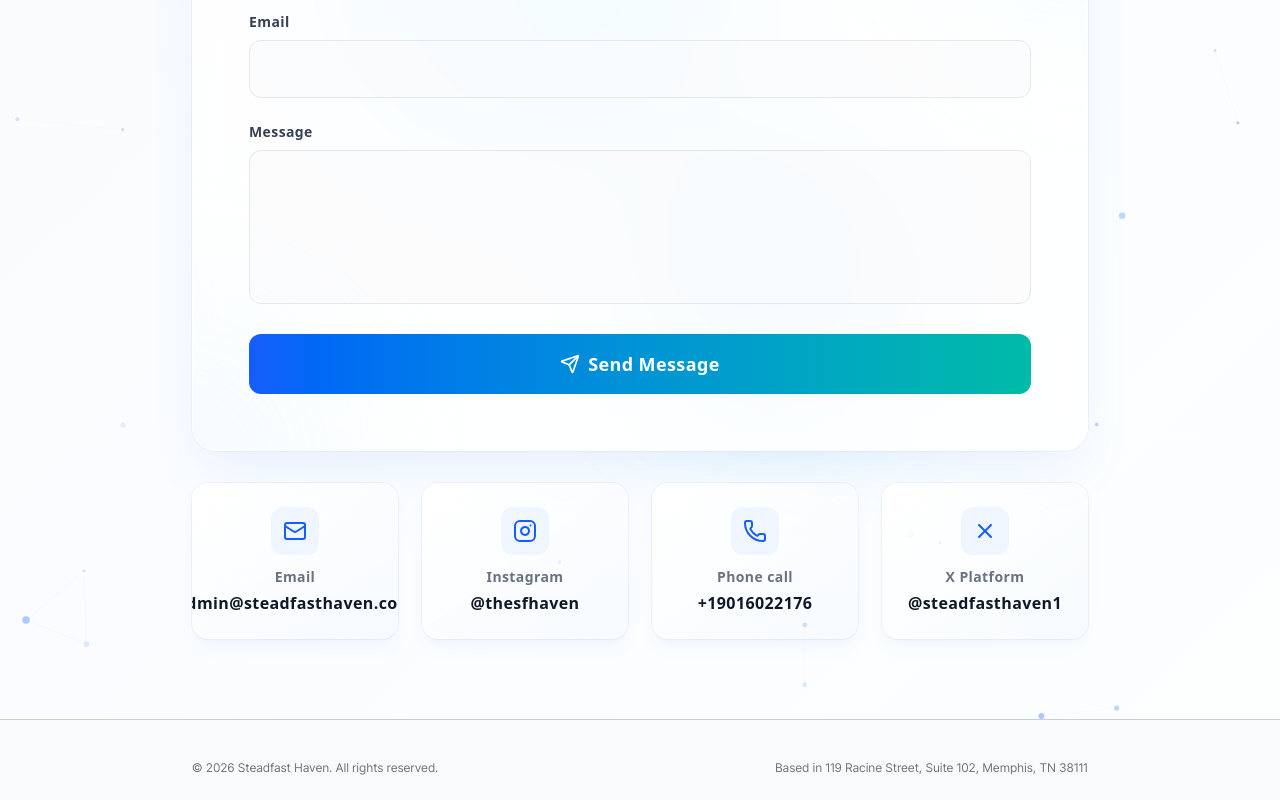
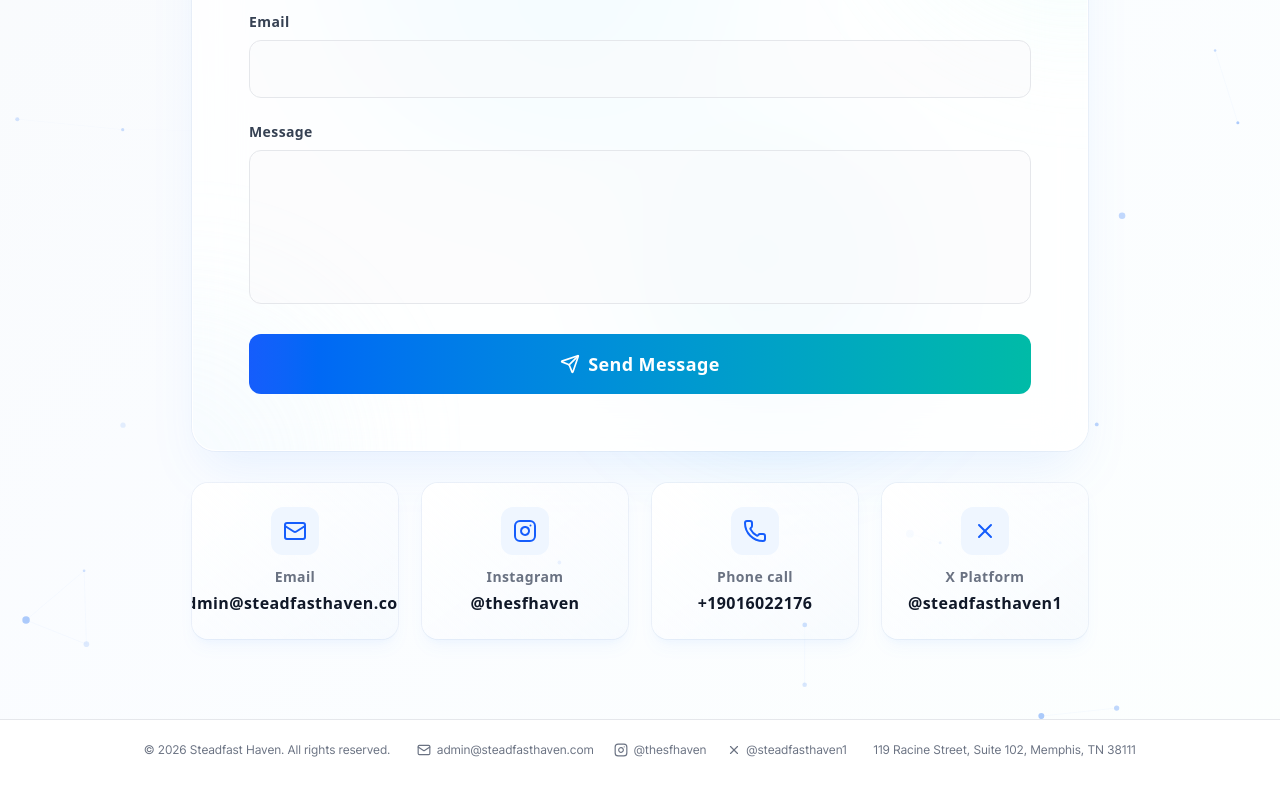
Before and after one commit to Achraftraf/Tranquil-stronghold, a Next.js app: page /contact in a window 1280 px wide. Shown: the part 582-1382 px from the top of the page. Built offline with nearby package versions, Linux system fonts and the light colour scheme.

Commit message:
feat: UI improvement

```diff
--- a/components/contact-link-item.tsx
+++ b/components/contact-link-item.tsx
@@ -1,35 +1,27 @@
-"use client"
-
-import React from 'react';
-
-interface Props {
-    title: string,
-    icon: React.ReactElement<{ className?: string }>,
-    content: string,
-    href: string,
-}
-
-const ContactLinkItem: React.FC<Props> = ({ title, icon, content, href }) => {
+const ContactLinkItem = ({
+  icon,
+  content,
+  href,
+}: {
+  icon: React.ReactNode;
+  content: string;
+  href: string;
+}) => {
   return (
-    <div className="bg-white border border-gray-200 py-4 px-6 hover:shadow-sm transition-all">
-        <div className="flex flex-col items-start gap-2">
-            <div className="flex items-center gap-2">
-                <span className="w-8 h-8 rounded-xl bg-blue-50 flex items-center justify-center flex-shrink-0">
-                    {icon && React.cloneElement(icon, { className: 'w-6 h-6 text-blue-600' })}
-                </span>
-                <h3 className="font-bold text-gray-900 mb-1">{title}</h3>
-            </div>
-            <div>
-               <a
-                href={href}
-                className="text-gray-600 hover:text-blue-700 text-sm transition-colors"
-                >
-                    {content}
-                </a>
-            </div>
-        </div>
-    </div>
-  )
-}
+    <a
+      href={href}
+      target={href.startsWith("http") ? "_blank" : undefined}
+      rel={href.startsWith("http") ? "noopener noreferrer" : undefined}
+      className="group flex items-center gap-1.5 px-2 py-1.5 rounded-md hover:bg-gray-100 transition-all duration-200"
+    >
+      <div className="text-gray-500 group-hover:text-gray-900 transition-colors duration-200">
+        {icon}
+      </div>
+      <span className="text-xs text-gray-500 group-hover:text-gray-900 transition-colors duration-200">
+        {content}
+      </span>
+    </a>
+  );
+};
 
 export default ContactLinkItem;
--- a/components/featured-event.tsx
+++ b/components/featured-event.tsx
@@ -1,5 +1,4 @@
 import { useState } from "react";
-import { AnimatedSection } from "./animations/animated-section";
 import { Event } from "@/types";
 import { Calendar, Clock, MapPin } from "lucide-react";
 
@@ -7,8 +6,7 @@ export const FeaturedEvent = ({ event }: { event: Event }) => {
   const [imageLoaded, setImageLoaded] = useState(false);
 
   return (
-    <AnimatedSection delay={0.2} classNames="w-full">
-      <div className="relative bg-gradient-to-br from-gray-900 to-gray-800 rounded-3xl overflow-hidden shadow-xl">
+      <div className="w-full text-start relative bg-gradient-to-br from-gray-900 to-gray-800 rounded-3xl overflow-hidden shadow-md">
         <div className="absolute inset-0 opacity-40">
           <img
             src={event.image}
@@ -45,12 +43,14 @@ export const FeaturedEvent = ({ event }: { event: Event }) => {
               <span>{event.location}</span>
             </div>
           </div>
-
-          <button className="bg-white text-gray-900 px-8 py-3 rounded-full font-semibold text-lg hover:bg-teal-50 transition-all shadow-lg hover:shadow-xl hover:text-teal-600">
+          <a
+          href="https://docs.google.com/forms/d/e/1FAIpQLSc7sCv5f35LvLNNqXc_XzK2fNKGMniHx3hmFkwZHve0IOpAew/viewform?usp=dialog"
+          target="_blank"
+          rel="noopener noreferrer"
+          className="bg-white text-gray-900 px-8 py-3 rounded-full font-semibold text-lg hover:bg-teal-50 transition-all shadow-lg hover:shadow-xl hover:text-teal-600">
             Register Now
-          </button>
+          </a>
         </div>
       </div>
-    </AnimatedSection>
   );
 };
--- a/components/footer.tsx
+++ b/components/footer.tsx
@@ -1,31 +1,60 @@
-
-import Link from 'next/link'
-import React from 'react'
-import { FaChevronRight } from 'react-icons/fa'
+import { FaChevronRight } from "react-icons/fa";
+import ContactLinkItem from "./contact-link-item";
+import { Instagram, Mail, X } from "lucide-react";
 
 const Footer = () => {
   return (
-    <footer className="w-full text-neutral-500 text-sm p-6 bg-gray-50 border-t border-gray-400/50">
-      <div className='max-w-4xl mx-auto pt-4 flex flex-col md:flex-row items-center justify-between gap-2'>
-        <p className="text-center text-xs">
-          &copy; {new Date().getFullYear()} Steadfast Haven. All rights reserved.
-        </p>
+    <footer className="w-full bg-white border-t border-gray-200 z-10">
+      <div className="max-w-5xl mx-auto px-6 lg:px-4">
+        <div className="py-4 flex flex-col md:flex-row items-center justify-between gap-3">
+          <div className="text-xs text-gray-500 order-2 md:order-1">
+            © {new Date().getFullYear()} Steadfast Haven. All rights reserved.
+          </div>
 
-        <p className="text-center text-xs">
-          Based in 119 Racine Street, Suite 102, Memphis, TN 38111
-        </p>
+          {/* Center - Contact Links */}
+          <div className="flex items-center gap-1 order-1 md:order-2">
+            <ContactLinkItem
+              icon={<Mail className="w-3.5 h-3.5" />}
+              content="admin@steadfasthaven.com"
+              href="mailto:admin@steadfasthaven.com"
+            />
+            <ContactLinkItem
+              icon={<Instagram className="w-3.5 h-3.5" />}
+              content="@thesfhaven"
+              href="https://instagram.com/thesfhaven"
+            />
+            <ContactLinkItem
+              icon={<X className="w-3.5 h-3.5" />}
+              content="@steadfasthaven1"
+              href="https://x.com/steadfasthaven1"
+            />
+          </div>
+
+          {/* Right - Location */}
+          <div className="text-xs text-gray-500 text-center md:text-right order-3">
+            119 Racine Street, Suite 102, Memphis, TN 38111
+          </div>
+        </div>
       </div>
     </footer>
-  )
-}
+  );
+};
 
-export default Footer
+export default Footer;
 
-export const ExternalLinkItem = ({ href, label }: { href: string, label: string }) => (
-  <a href={href} target='_blank' className="text-blue-500 hover:text-blue-600 hover:underline hover:underline-offset-3 hover:decoration-1 transition-colors flex items-center text-sm gap-[0.8]">
-    <span>
-      {label}
-    </span>
-    <FaChevronRight className='h-3 w-3 mt-[2px]' />
+export const ExternalLinkItem = ({
+  href,
+  label,
+}: {
+  href: string;
+  label: string;
+}) => (
+  <a
+    href={href}
+    target="_blank"
+    className="text-blue-500 hover:text-blue-600 hover:underline hover:underline-offset-3 hover:decoration-1 transition-colors flex items-center text-sm gap-[0.8]"
+  >
+    <span>{label}</span>
+    <FaChevronRight className="h-3 w-3 mt-[2px]" />
   </a>
-)
+);
--- /dev/null
+++ b/components/particle-background.tsx
@@ -0,0 +1,109 @@
+"use client"
+import {useEffect, useRef} from 'react';
+
+
+export const ParticleBackground = () => {
+  const canvasRef = useRef<HTMLCanvasElement>(null);
+
+  useEffect(() => {
+    const canvas = canvasRef.current;
+    if (!canvas) return;
+
+    const ctx = canvas.getContext("2d");
+    if (!ctx) return;
+    let animationFrameId: number;
+    let particles = [];
+
+    const resizeCanvas = () => {
+      canvas.width = canvas.offsetWidth;
+      canvas.height = canvas.offsetHeight;
+    };
+
+    resizeCanvas();
+    window.addEventListener("resize", resizeCanvas);
+
+    class Particle {
+      x!: number;
+      y!: number;
+      speed!: number;
+      size!: number;
+      opacity!: number;
+
+      constructor() {
+        this.reset();
+        this.y = Math.random() * canvas!.height;
+        this.opacity = Math.random() * 0.5 + 0.2;
+      }
+
+      reset() {
+        this.x = Math.random() * canvas!.width;
+        this.y = -10;
+        this.speed = Math.random() * 1 + 0.5;
+        this.size = Math.random() * 3 + 1;
+        this.opacity = Math.random() * 0.5 + 0.2;
+      }
+
+      update() {
+        this.y += this.speed;
+        if (this.y > canvas!.height) {
+          this.reset();
+        }
+      }
+
+      draw() {
+        if (!ctx) return;
+        ctx.fillStyle = `rgba(59, 130, 246, ${this.opacity})`;
+        ctx.beginPath();
+        ctx.arc(this.x, this.y, this.size, 0, Math.PI * 2);
+        ctx.fill();
+      }
+    }
+
+    for (let i = 0; i < 50; i++) {
+      particles.push(new Particle());
+    }
+
+    const animate = () => {
+      ctx.clearRect(0, 0, canvas.width, canvas.height);
+
+      particles.forEach((particle) => {
+        particle.update();
+        particle.draw();
+      });
+
+      particles.forEach((p1, i) => {
+        particles.slice(i + 1).forEach((p2) => {
+          const dx = p1.x - p2.x;
+          const dy = p1.y - p2.y;
+          const distance = Math.sqrt(dx * dx + dy * dy);
+
+          if (distance < 150) {
+            ctx.strokeStyle = `rgba(59, 130, 246, ${0.1 * (1 - distance / 150)})`;
+            ctx.lineWidth = 1;
+            ctx.beginPath();
+            ctx.moveTo(p1.x, p1.y);
+            ctx.lineTo(p2.x, p2.y);
+            ctx.stroke();
+          }
+        });
+      });
+
+      animationFrameId = requestAnimationFrame(animate);
+    };
+
+    animate();
+
+    return () => {
+      window.removeEventListener("resize", resizeCanvas);
+      cancelAnimationFrame(animationFrameId);
+    };
+  }, []);
+
+  return (
+    <canvas
+      ref={canvasRef}
+      className="absolute inset-0 w-full h-full pointer-events-none"
+      style={{ opacity: 0.6 }}
+    />
+  );
+};
```
Also changed, not shown: components/card-skeleton.tsx (line endings or trailing spaces), components/event-card-skeleton.tsx (line endings or trailing spaces), components/member-skeleton.tsx (line endings or trailing spaces), components/project-card-skeleton.tsx (line endings or trailing spaces), components/social-contact-item.tsx (line endings or trailing spaces).
